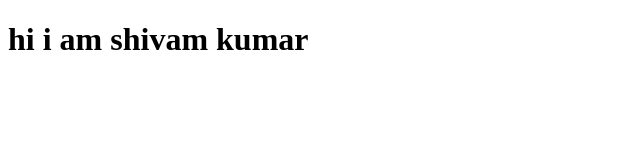
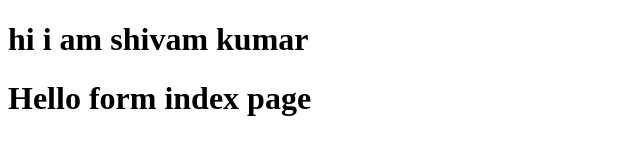
Before and after one commit to Shivam2504/learning_jenkins, a plain HTML site: page index.html in a window 1280 px wide. Shown: the whole page, without its empty margins (0-640 px from the left). Drawn offline with Linux system fonts and the light colour scheme.

Commit message:
small detail added

```diff
--- a/index.html
+++ b/index.html
@@ -7,5 +7,6 @@
 </head>
 <body>
     <h1>hi i am shivam kumar</h1>
+    <h1>Hello form index page</h1>
 </body>
 </html>
```
